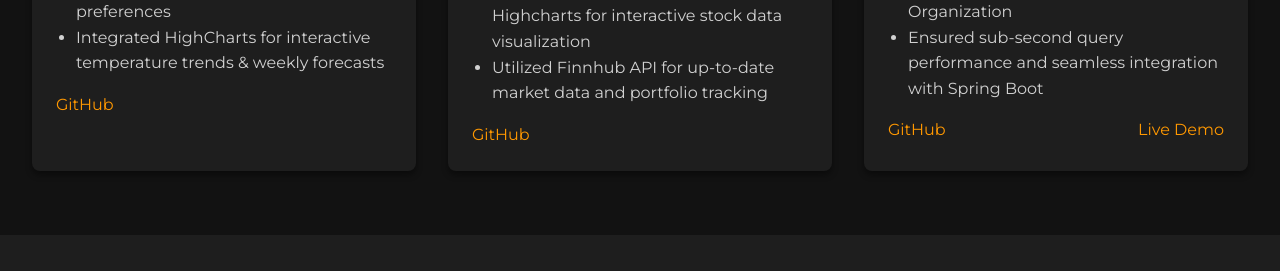
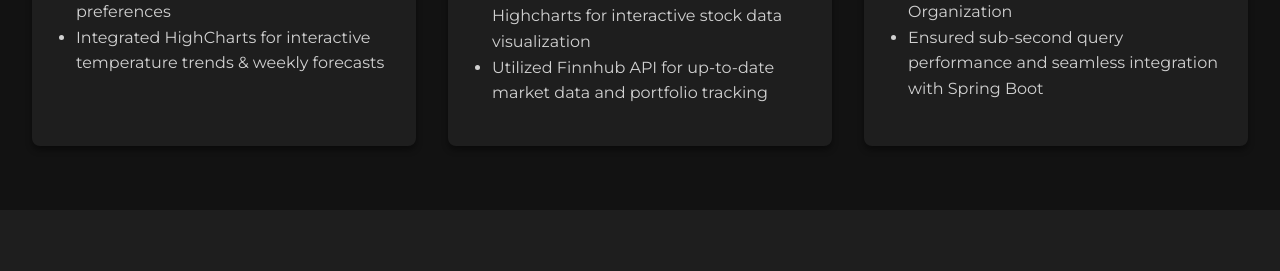
Before and after one commit to Haikyuu77/portfolio-site, a plain HTML site: page index.html in a window 1280 px wide. Shown: the part 1892-2163 px from the top of the page. Drawn offline with Linux system fonts and the light colour scheme.

Commit message:
hide project links

```diff
--- a/index.html
+++ b/index.html
@@ -209,7 +209,7 @@
                     <li>Integrated HighCharts for interactive temperature trends & weekly forecasts</li>
                 </ul>
                 <div class="project-links">
-                    <a href="https://github.com/your-repo-weather-app" target="_blank">GitHub</a>
+                    <!-- <a href="https://github.com/your-repo-weather-app" target="_blank">GitHub</a> -->
                     <!-- <a href="https://weather-app-live-demo.com" target="_blank">Live Demo</a> -->
                 </div>
             </div>
@@ -223,7 +223,7 @@
                     <li>Utilized Finnhub API for up-to-date market data and portfolio tracking</li>
                 </ul>
                 <div class="project-links">
-                    <a href="https://github.com/your-repo-marketsense" target="_blank">GitHub</a>
+                    <!-- <a href="https://github.com/your-repo-marketsense" target="_blank">GitHub</a> -->
                     <!-- <a href="https://marketsense-live-demo.com" target="_blank">Live Demo</a> -->
                 </div>
             </div>
@@ -236,8 +236,8 @@
                     <li>Ensured sub-second query performance and seamless integration with Spring Boot</li>
                 </ul>
                 <div class="project-links">
-                    <a href="https://github.com/healthenabled" target="_blank">GitHub</a>
-                    <a href="https://digitalhealthmonitor.org/" target="_blank">Live Demo</a>
+                    <!-- <a href="https://github.com/healthenabled" target="_blank">GitHub</a> -->
+                    <!-- <a href="https://digitalhealthmonitor.org/" target="_blank">Live Demo</a> -->
                 </div>
             </div>
         </div>
```
